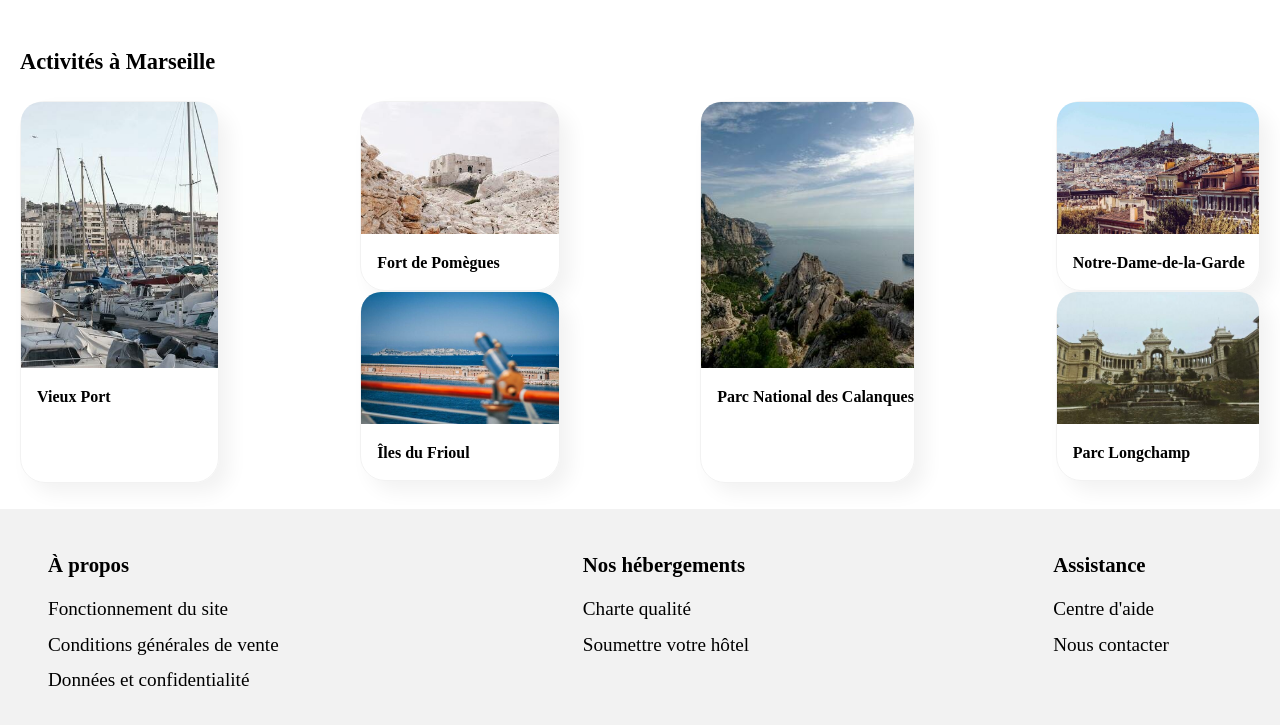
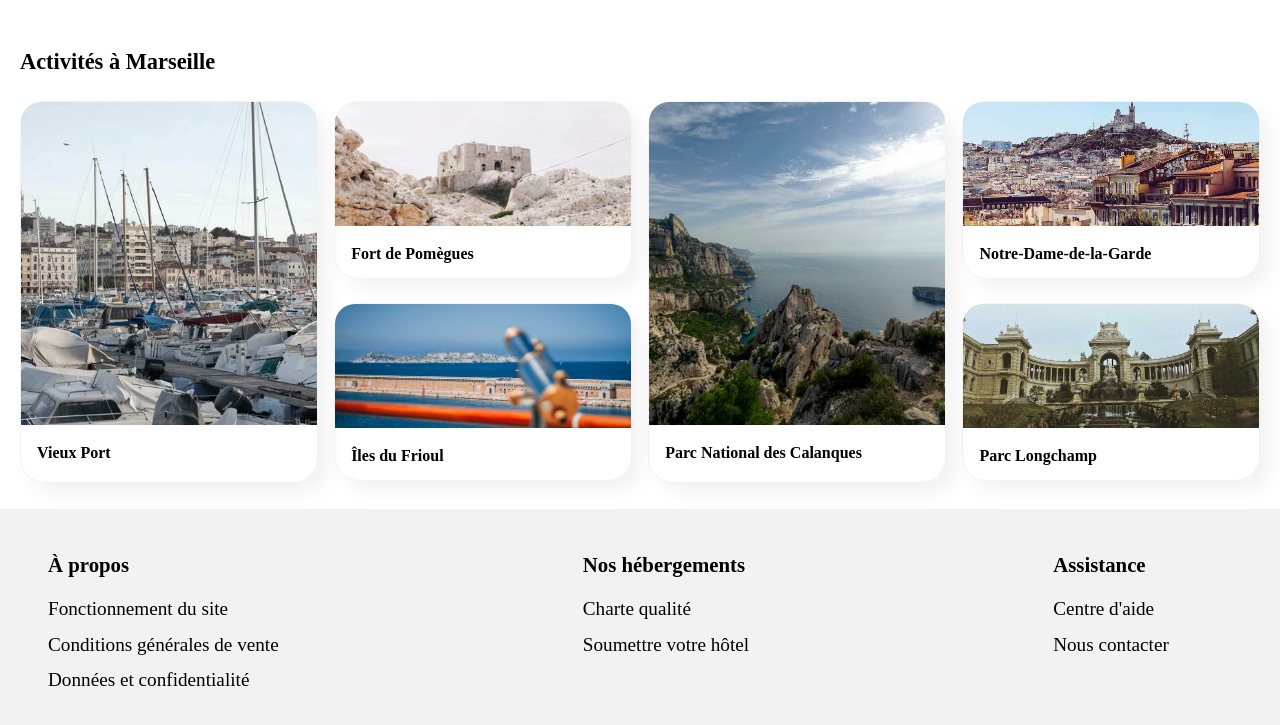
Before and after one commit to MaudNY/Aude-MelanieNYOUNG_P2_190521, a plain HTML site: page Reservia.html in a window 1280 px wide. Shown: the part 1223-1948 px from the top of the page. Drawn offline with Linux system fonts and the light colour scheme; a web font is replaced by a local one.

Commit message:
Projet 2 / MEDIA QUERIES Activités FIN

```diff
--- a/Reservia.html
+++ b/Reservia.html
@@ -255,7 +255,7 @@
                     <div class="block-act">
                         <a href="#">
                             <img class="cover" src="images/activites/4_small/reno-laithienne-QUgJhdY5Fyk-unsplash.jpg" alt="Vieux Port">
-                            <h4>Vieux Port</h4>
+                            <div class="block-titre-h4"><h4>Vieux Port</h4></div>
                         </a>
                     </div>
                 </div>
--- a/resolution_desktop_styles.css
+++ b/resolution_desktop_styles.css
@@ -474,24 +474,36 @@ aside
 
 #flex-act
 {
+    min-height: 23.75em;
     display: flex;
     justify-content: space-between;
 }
 
 #act-col-1, #act-col-2, #act-col-3, #act-col-4
 {
+    width: 24%;
     max-height: 100%;
 }
 
+#act-col-2, #act-col-4
+{
+    display: flex;
+    flex-direction: column;
+    justify-content: space-between
+}
 
 #act-col-1 .block-act, #act-col-3 .block-act
 {
     min-height: 100%;
 }
 
+#act-col-2 .block-act, #act-col-4 .block-act
+{
+    height: 11em;
+}
+
 .block-act
 {
-    min-width: 10.5em;
     margin: 0;
 }
 
@@ -500,11 +512,9 @@ aside
     max-width: 100%;
 }
 
-.block-act h4
+#act-col-1 img, #act-col-3 img
 {
-    height: 3em;
-    margin: 0;
-    padding: 1em 0 0 1em;
+    height: 85%;
 }
 
 /* PIED-DE-PAGE */
--- a/styles.css
+++ b/styles.css
@@ -441,11 +441,19 @@ aside
     border-radius: 20px 20px 0 0;
 }
 
-.block-act h4
+.block-titre-h4
 {
-    height: 3em;
+    display: table;
+    width: 100%;
+    min-height: 3em;
     margin: 0;
-    padding: 1em 0 0 1em;
+}
+
+.block-titre-h4 h4
+{
+    display: table-cell;
+    vertical-align: middle;
+    padding: 0 0 0 1em;
 }
 
 /* PIED-DE-PAGE */
```
